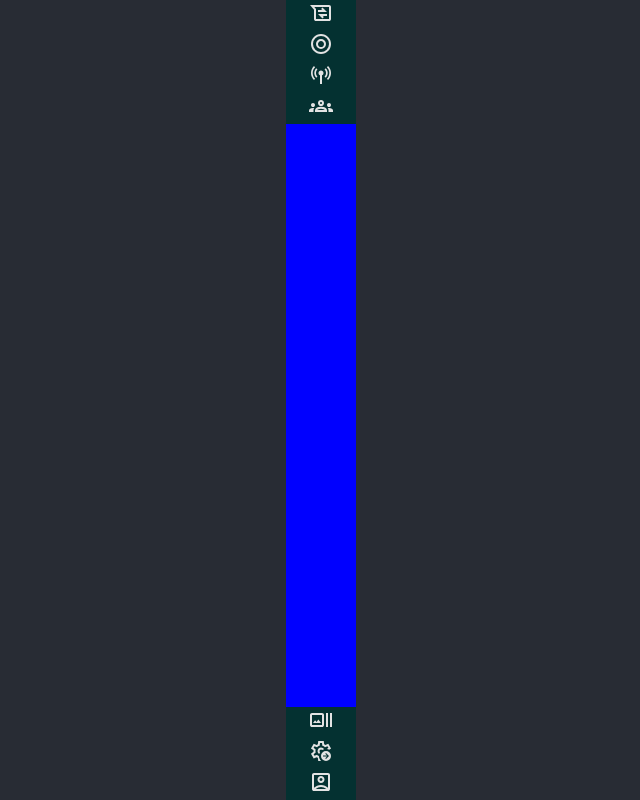
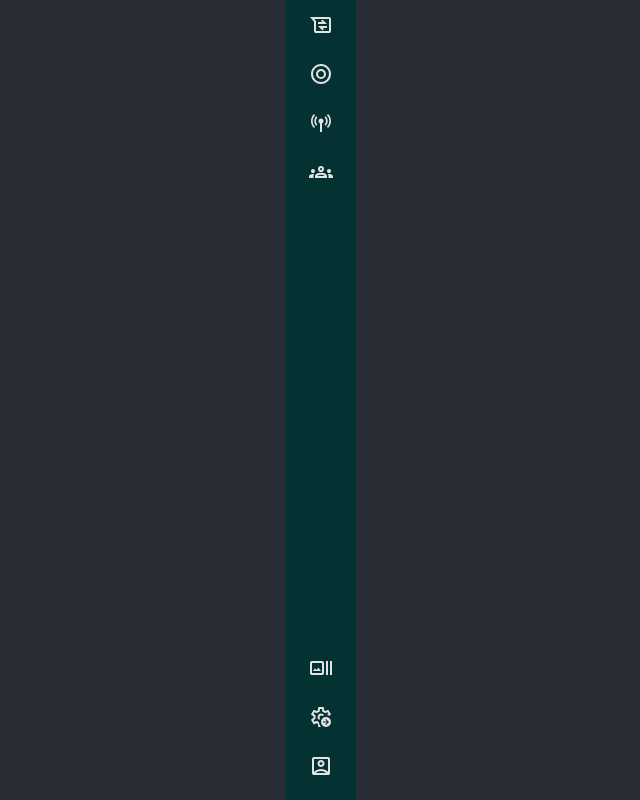
Before and after one commit to diariniaina11/messaging_system_front, a React (Create React App) app: page / in a window 1280 px wide. Shown: the whole page, without its empty margins (319-959 px from the left). Built offline with nearby package versions, Linux system fonts and the light colour scheme.

Commit message:
adding hover feature for each items of navbar

```diff
--- a/src/components/sidebar/sideBar.js
+++ b/src/components/sidebar/sideBar.js
@@ -4,28 +4,29 @@ export default function SideBar()
     return (
         <div className={styles.sidebarContainer}>
             <ul className={styles.topElement}>
-                <li>
+                <li className={`${styles.li}`}>
+                    <li></li>
                     <img src="business_messages_24dp_E3E3E3_FILL0_wght400_GRAD0_opsz24.svg"></img>
                 </li>
-                <li>
+                <li className={`${styles.li}`}>
                     <img src="circle_circle_24dp_E3E3E3_FILL0_wght400_GRAD0_opsz24.svg"></img>
                 </li>
-                <li>
+                <li className={`${styles.li}`}>
                     <img src="bigtop_updates_24dp_E3E3E3_FILL0_wght400_GRAD0_opsz24.svg"></img>
                 </li>
-                <li>
+                <li className={`${styles.li}`}>
                     <img src="groups_24dp_E3E3E3_FILL0_wght400_GRAD0_opsz24.svg"></img>
                 </li>
 
             </ul>
             <ul className={styles.bottomElement}>
-                <li>
+                <li className={`${styles.li}`}>
                     <img src="art_track_24dp_E3E3E3_FILL0_wght400_GRAD0_opsz24.svg"></img>
                 </li>
-                <li>
+                <li className={`${styles.li}`}>
                     <img src="settings_b_roll_24dp_E3E3E3_FILL0_wght400_GRAD0_opsz24.svg"></img>
                 </li>
-                <li>
+                <li className={`${styles.li}`}>
                     <img src="account_box_24dp_E3E3E3_FILL0_wght400_GRAD0_opsz24.svg"></img>
                 </li>
 
--- a/src/components/sidebar/sideBar.module.css
+++ b/src/components/sidebar/sideBar.module.css
@@ -1,5 +1,6 @@
 .sidebarContainer{
-    background-color: blue;
+
+    background-color: rgb(4, 49, 49);
     height: 100vh;
     width: 70px;
     display: flex;
@@ -7,11 +8,30 @@
     justify-content: space-between;
 }
 .topElement,.bottomElement{
-    background-color: rgb(4, 49, 49);
+    padding-top: 5px;
+    padding-bottom: 5px;
     list-style-type: none;
+    display: flex;
+    flex-direction: column;
+    justify-content: space-around;
+    align-items: center;
+}
+.topElement{
+
 }
 
 .bottomElement{
-    background-color:  rgb(4, 49, 49);;
     list-style-type: none;
 }
+.li:hover{
+    background-color: rgb(2, 35, 35);
+
+
+}
+.li{
+    padding: 7px;
+    border-radius: 999px;
+    width: 35px;
+    height: 35px;
+    transition: 0.5s;
+}
```
